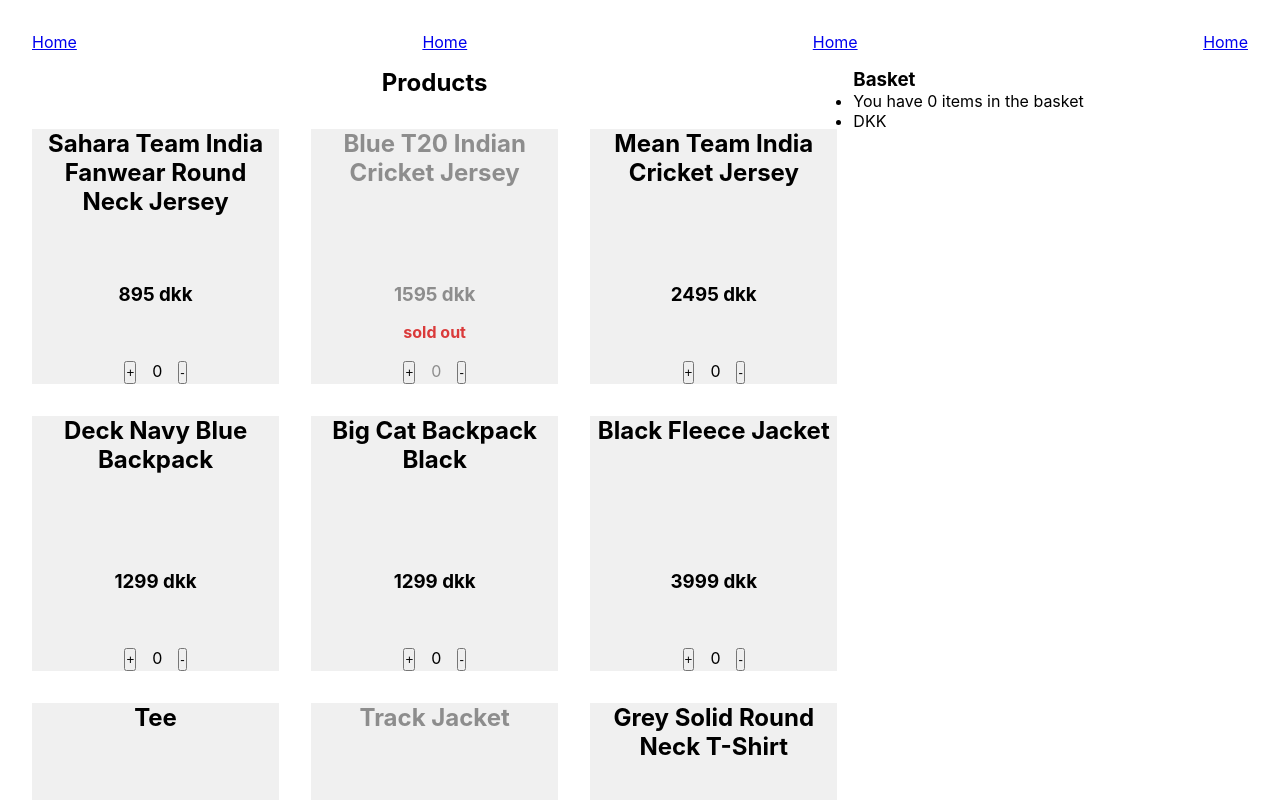
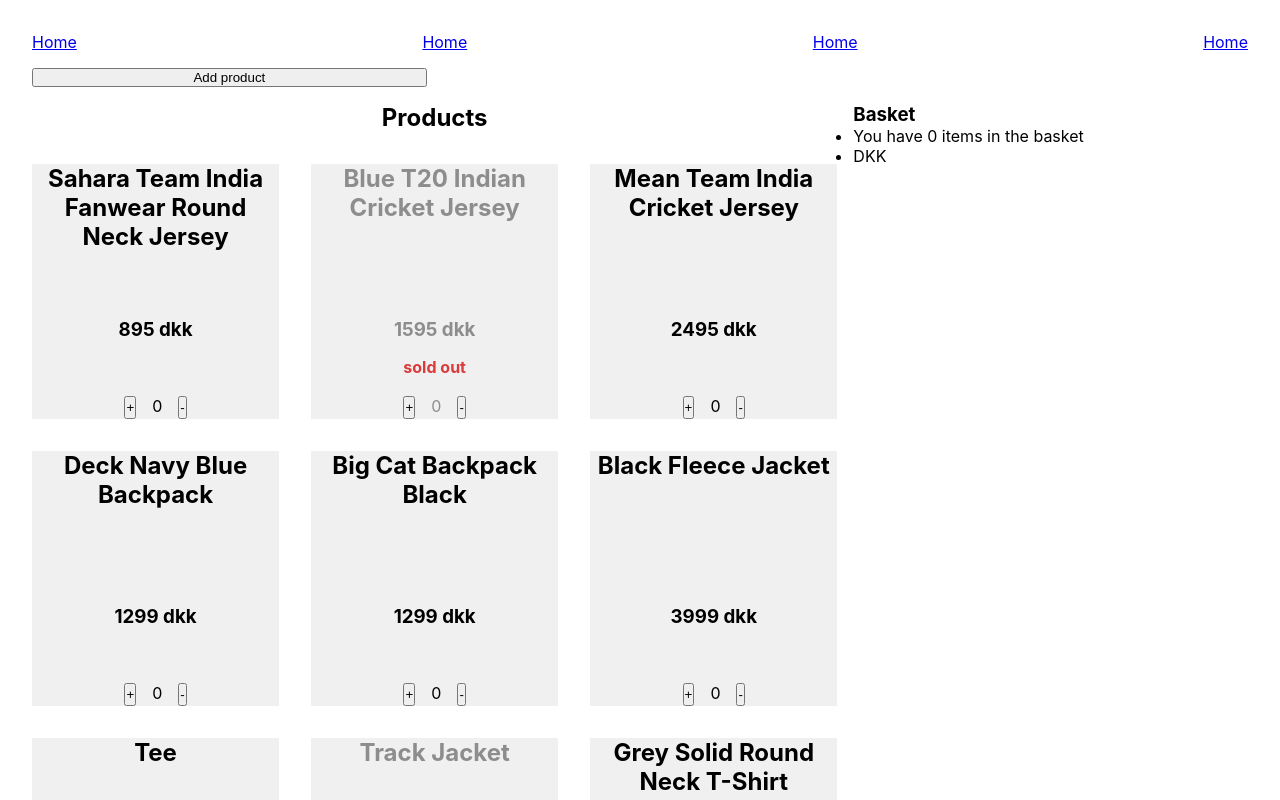
Before and after one commit to filepeno/react-in-class, a React (Create React App) app: page / in a window 1280 px wide. Shown: the top 800 px of the page. Built offline with nearby package versions, Linux system fonts and the light colour scheme.

Commit message:
added button to add add a hardcoded product to list

```diff
--- a/src/App.js
+++ b/src/App.js
@@ -4,7 +4,7 @@
 import { useState } from "react";
 
 function App() {
-  const productsData = [
+  const [productsData, setProducts] = useState([
     {
       id: 1163,
       gender: "Men",
@@ -155,8 +155,16 @@
       brandname: "Puma",
       soldout: 0,
     },
-  ];
-
+  ]);
+  const addProduct = () => {
+    setProducts((prevState) =>
+      prevState.concat({
+        productdisplayname: "Peter",
+        price: 666,
+        soldout: 1,
+      })
+    );
+  };
   console.log(productsData);
   const [basket, setBasket] = useState([]);
 
@@ -167,7 +175,7 @@
   return (
     <main>
       <Header />
-
+      <button onClick={addProduct}>Add product</button>
       <ProdustList products={productsData} addToBasketFunction={addToBasket} />
       <Basket {...[basket]} />
     </main>
```
